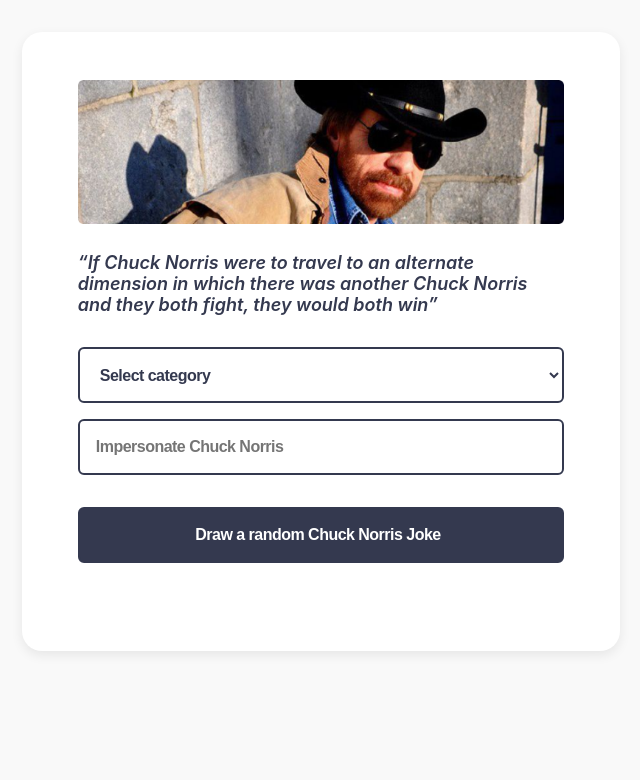
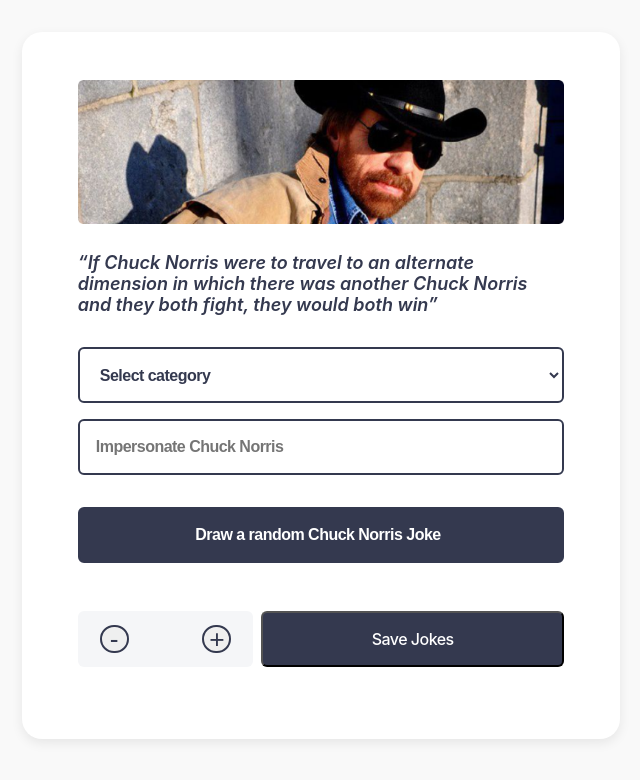
Before and after one commit to Ciszak-Krzysztof/ChuckNorrisJokeApp, a React (Create React App) app: page / in a window 1280 px wide. Shown: the top 780 px of the page, without its empty margins (319-959 px from the left). Built offline with nearby package versions, Linux system fonts and the light colour scheme.

Commit message:
save jokes layout

```diff
--- a/src/App.tsx
+++ b/src/App.tsx
@@ -3,6 +3,7 @@
 import Image from "./components/Layout/Image";
 import Joke from "./components/Layout/Joke";
 import JokeForm from "./components/Layout/JokeForm";
+import SaveJokes from "./components/Layout/SaveJokes";
 
 function App() {
   return (
@@ -12,6 +13,7 @@
         joke={`“If Chuck Norris were to travel to an alternate dimension in which there was another Chuck Norris and they both fight, they would both win”`}
       />
       <JokeForm name="Chuck Norris" />
+      <SaveJokes />
     </Card>
   );
 }
--- a/src/components/Layout/JokeForm.module.css
+++ b/src/components/Layout/JokeForm.module.css
@@ -20,4 +20,5 @@
   color: white;
   margin-top: 1rem;
   padding-left: 0;
+  margin-bottom: 3rem;
 }
--- /dev/null
+++ b/src/components/Layout/SaveJokes.module.css
@@ -0,0 +1,56 @@
+.flex {
+  display: flex;
+  height: 3.5rem;
+}
+
+.span {
+  background-color: #f5f6f8;
+  border-radius: 6px;
+  width: 30%;
+  flex: 1;
+  display: flex;
+  justify-content: space-around;
+  padding: 0.5rem 1rem;
+  align-items: center;
+}
+
+.button {
+  border-radius: 6px;
+  flex: 2;
+  background-color: #34394f;
+  color: white;
+  font-family: Inter;
+  font-size: 1rem;
+  font-weight: 500;
+  font-stretch: normal;
+  font-style: normal;
+  letter-spacing: -0.52px;
+  margin-left: 0.5rem;
+}
+
+.roundButton {
+  display: flex;
+  align-items: center;
+  justify-content: center;
+  border-radius: 50%;
+  color: #34394f;
+  font-size: 1.65rem;
+  width: 1.8rem;
+  height: 1.8rem;
+  border: 2px solid;
+}
+
+.input {
+  border: none;
+  width: 2rem;
+  background-color: #f5f6f8;
+  outline: none;
+  padding-left: 1rem;
+  font-family: Inter;
+  font-size: 16px;
+  font-weight: normal;
+  font-stretch: normal;
+  font-style: normal;
+  line-height: 1.63;
+  letter-spacing: -0.52px;
+}
--- /dev/null
+++ b/src/components/Layout/SaveJokes.tsx
@@ -0,0 +1,16 @@
+import classes from "./SaveJokes.module.css";
+
+const SaveJokes = () => {
+  return (
+    <div className={classes.flex}>
+      <span className={classes.span}>
+        <button className={classes.roundButton}>-</button>
+        <input className={classes.input} />
+        <button className={classes.roundButton}>+</button>
+      </span>
+      <button className={classes.button}>Save Jokes</button>
+    </div>
+  );
+};
+
+export default SaveJokes;
--- a/src/index.css
+++ b/src/index.css
@@ -1,5 +1,6 @@
 body {
   margin: 0;
+  padding: 0;
   font-family: -apple-system, BlinkMacSystemFont, "Segoe UI", "Roboto", "Oxygen",
     "Ubuntu", "Cantarell", "Fira Sans", "Droid Sans", "Helvetica Neue",
     sans-serif;
```
Also changed, not shown: src/assets/Random photo@3x.png (added).
